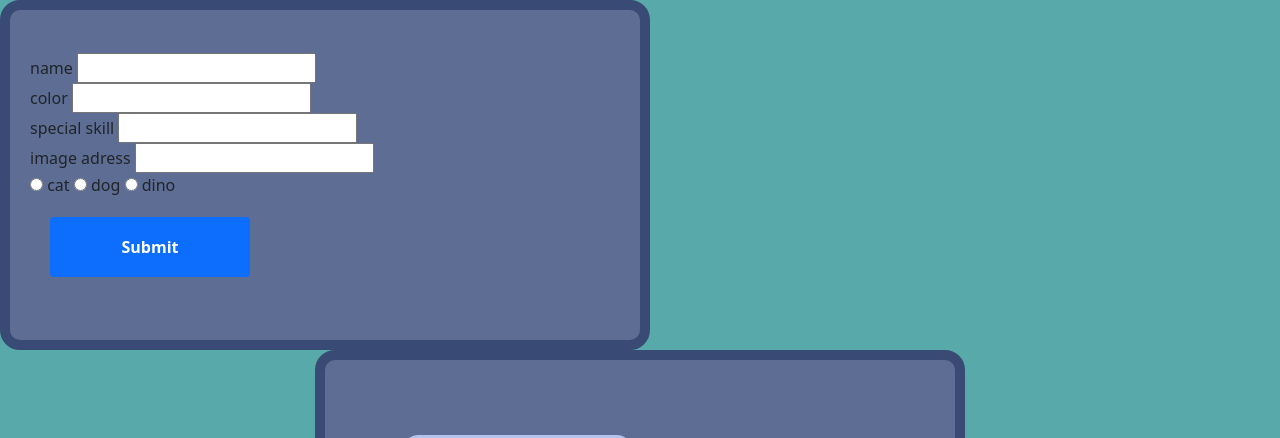
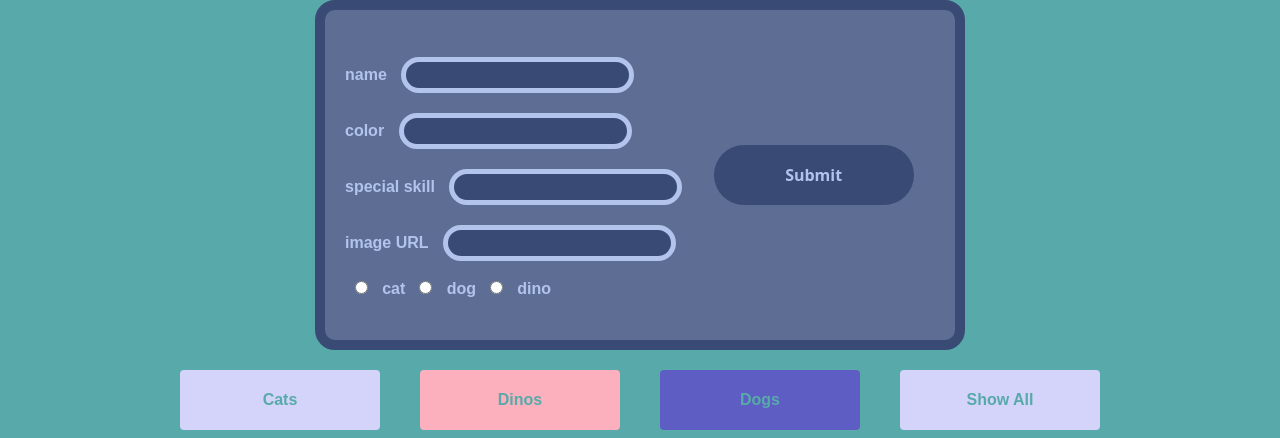
Before and after one commit to tatianabarga/LAB-pet-adoption, a plain HTML site: page index.html in a window 1280 px wide. Shown: the top 438 px of the page. Drawn offline with nearby package versions, Linux system fonts and the light colour scheme.

Commit message:
everything works including all buttons and features

```diff
--- a/index.html
+++ b/index.html
@@ -8,36 +8,6 @@
   <link rel="stylesheet" href="main.css">
 </head>
 <body>
-
-  <form id="create">
-    <div class="name-section">
-      <label for="name-input" class="name-label">name</label>
-      <input type="text" class="nameInput" id="name-input">
-    </div>
-    <div class="color-section">
-      <label for="color-input" class="color-label">color</label>
-      <input type="text" class="colorInput" id="color-input">
-    </div>
-    <div class="skill-section">
-      <label for="skill-input" class="skill-label"> special skill</label>
-      <input type="text" class="skillInput" id="skill-input">
-    </div>
-    <div class="img-section">
-      <label for="img-input" class="img-label"> image adress</label>
-      <input type="text" class="imgInput" id="img-input">
-    </div>
-    <div id="type-radio">
-      <input type="radio" class="catRadio" name="pet-type" id="cat">
-      <label class="catRadioLabel" for="cat">cat</label>
-
-      <input type="radio" class="dogRadio" name="pet-type" id="dog">
-      <label class="dogRadioLabel" for="dog">dog</label>
-
-      <input type="radio" class="dinoRadio" name="pet-type" id="dino">
-      <label class="dinoRadioLabel" for="dino">dino</label>
-    </div>
-    <button type="submit" class="btn btn-primary">Submit</button>
-  </form>
 
   <div class="top-app">
     <form id="create">
@@ -53,6 +23,11 @@
         <label for="skill-input" class="skill-label input"> special skill</label>
         <input type="text" class="skillInput inputBox" id="skill-input">
       </div>
+      <div class="img-section input">
+        <label for="img-input" class="img-label input"> image URL</label>
+        <input type="text" class="imgInput inputBox" id="img-input">
+      </div>
+
       <div id="type-radio">
         <input type="radio" class="catRadio inputBox" name="pet-type" id="cat">
         <label class="catRadioLabel input" for="cat">cat</label>
@@ -67,17 +42,23 @@
     </form>
   </div>
 
-  <div id="filter-buttons">
-    <button id="cat" class="cats btn">Cats</button>
+  <div id="filter-buttons" class="bttns">
+      <button id="cat" class="cats btn">Cats</button>
 
-    <button id="dino" class="dinos btn">Dinos</button>
+      <button id="dino" class="dinos btn" onclick="
 
-    <button id="dog" class="dogs btn">Dogs</button>
+      ">Dinos</button>
 
-    <button id="showbtn" class="show btn">Show All</button>
-  </div>
-  <div id="app"></div>
+      <button id="dog" class="dogs btn" onclick="
 
+      ">Dogs</button>
+
+      <button id="showbtn" class="show btn"
+
+      >Show All</button>
+    </div>
+
+    <div id="app"></div>
 
   <script src="main.js"></script>
 </body>
--- a/main.js
+++ b/main.js
@@ -317,7 +317,7 @@ const events = () => {
     }
     pets.push(newPetCard);
     displayCards(pets);
-    // form.reset();
+    form.reset(); //idk what this does
   });
 }
 
```
